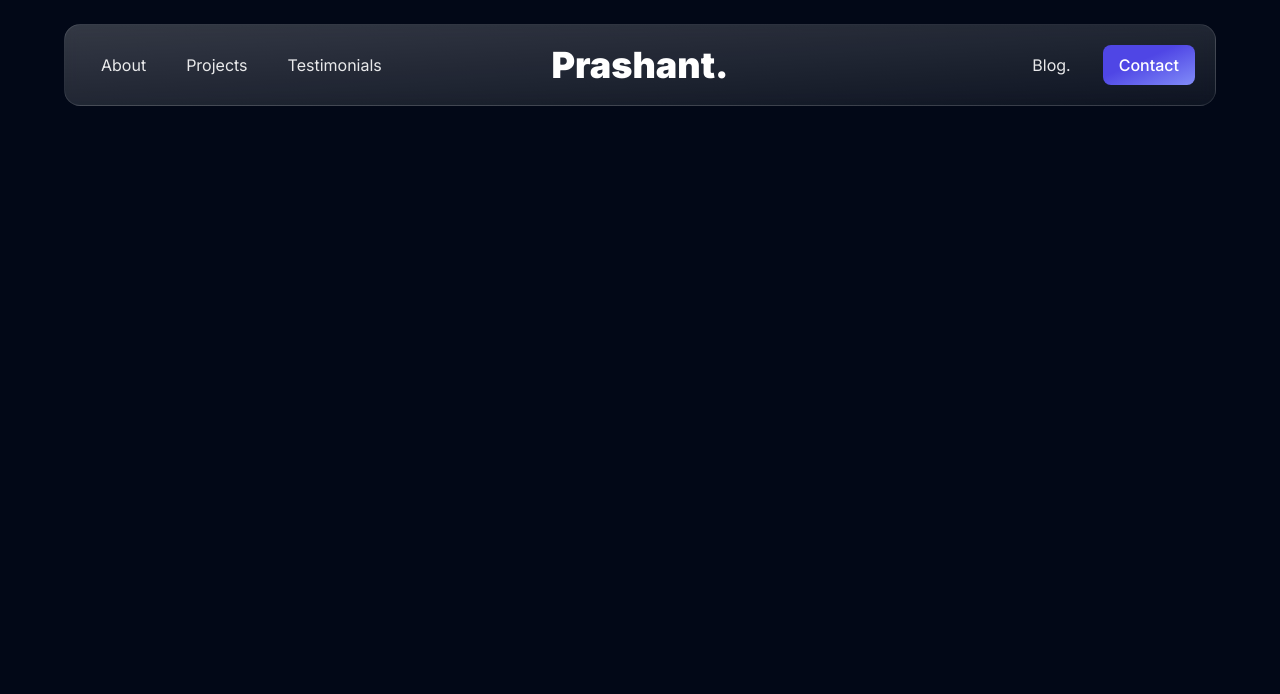
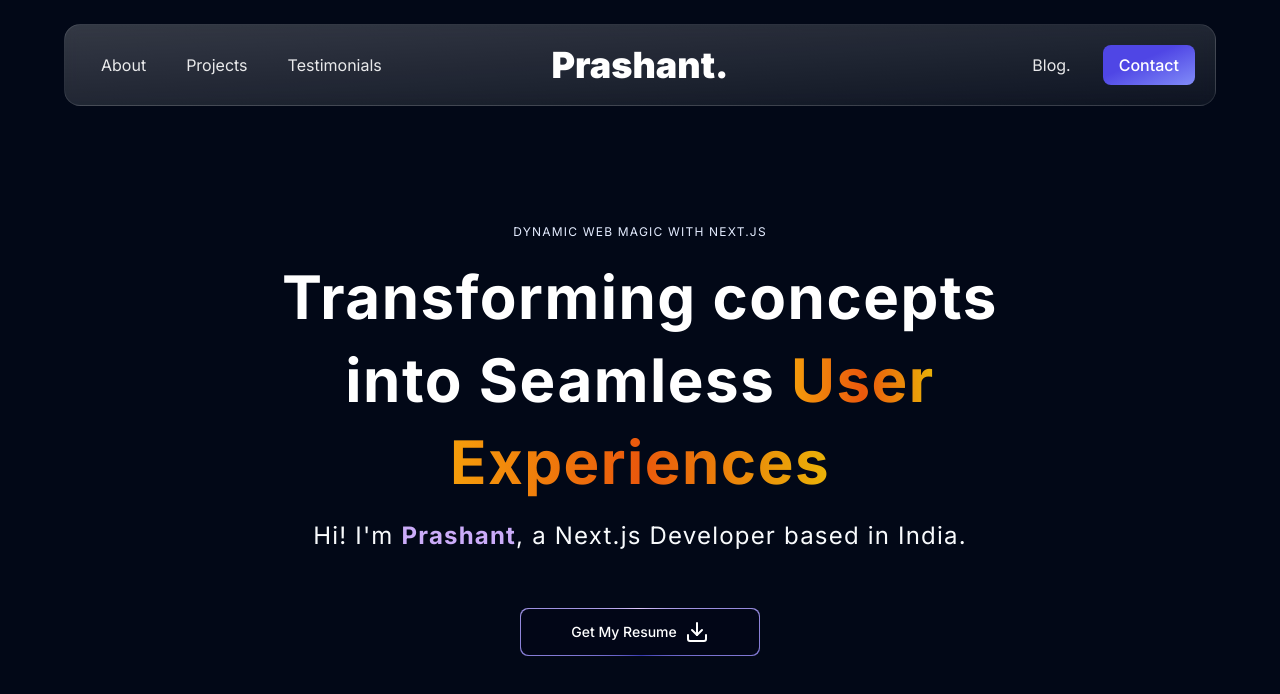
Before and after one commit to Prashantjha14/portfolio, a Next.js app: page / in a window 1280 px wide. Shown: the top 694 px of the page. Built offline with nearby package versions, Linux system fonts and the light colour scheme.

Commit message:
add hero section

```diff
--- a/src/app/page.tsx
+++ b/src/app/page.tsx
@@ -1,9 +1,13 @@
 import NavBar from "@/components/navbar/NavBar";
+import Hero from "@/components/hero/Hero";
 
 const Home = () => {
   return (
-    <main className="min-h-[200vh]">
-      <NavBar />
+    <main className="relative mx-auto flex flex-col items-center justify-center overflow-hidden text-clip px-5 sm:px-10">
+      <div className="w-full max-w-7xl">
+        <NavBar />
+        <Hero />
+      </div>
     </main>
   );
 };
--- /dev/null
+++ b/src/components/hero/Hero.tsx
@@ -0,0 +1,38 @@
+import React from "react";
+import { TextGenerateEffect } from "@/components/ui/TextGenerateEffect";
+import MagicButton from "@/components/ui/MagicButton";
+import { Icons } from "../shared/Icons";
+
+const Hero = () => {
+  return (
+    <div className="pb-20 pt-36">
+      <div className="relative z-10 my-20 flex justify-center">
+        <div className="flex max-w-[89vw] flex-col items-center justify-center md:max-w-2xl lg:max-w-[60vw]">
+          <p className="max-w-80 text-center text-xs uppercase tracking-widest text-blue-100">
+            Dynamic Web Magic with Next.js
+          </p>
+
+          <TextGenerateEffect
+            words="Transforming concepts into Seamless User Experiences"
+            className="text-center text-[40px] md:text-5xl lg:text-6xl"
+          />
+
+          <p className="mb-4 text-center text-sm md:text-lg md:tracking-wider lg:text-2xl">
+            Hi! I&apos;m <span className="font-bold text-purple">Prashant</span>
+            , a Next.js Developer based in India.
+          </p>
+
+          <a href="#about">
+            <MagicButton
+              title="Get My Resume"
+              icon={<Icons.download />}
+              position="right"
+            />
+          </a>
+        </div>
+      </div>
+    </div>
+  );
+};
+
+export default Hero;
--- a/src/components/navbar/NavBar.tsx
+++ b/src/components/navbar/NavBar.tsx
@@ -34,7 +34,7 @@ const NavBar = () => {
       animate={hidden ? "hidden" : "visible"}
       transition={{ duration: 0.35, ease: "easeInOut" }}
       style={{ cursor: "auto" }}
-      className="fixed inset-x-0 top-0 z-10 mx-auto max-w-6xl border border-white/10 bg-gradient-to-br from-white/20 to-white/5 backdrop-blur md:inset-x-6 md:top-6 md:rounded-2xl"
+      className="fixed inset-x-0 top-0 z-[1000] mx-auto max-w-6xl border border-white/10 bg-gradient-to-br from-white/20 to-white/5 backdrop-blur md:inset-x-6 md:top-6 md:rounded-2xl"
     >
       <div className="flex items-center justify-between gap-1 p-5">
         <span
--- /dev/null
+++ b/src/components/shared/Icons.tsx
@@ -0,0 +1,6 @@
+import type { LucideProps } from "lucide-react";
+import { Download } from "lucide-react";
+
+export const Icons = {
+  download: (props: LucideProps) => <Download />,
+};
--- /dev/null
+++ b/src/components/ui/MagicButton.tsx
@@ -0,0 +1,35 @@
+import React from "react";
+
+interface Props {
+  title: string;
+  icon: React.ReactNode;
+  position: "left" | "right";
+  handleClick?: () => void;
+  otherClasses?: string;
+}
+
+const MagicButton = ({
+  title,
+  icon,
+  position,
+  handleClick,
+  otherClasses,
+}: Props) => {
+  return (
+    <button
+      className="relative inline-flex h-12 w-full overflow-hidden rounded-lg p-px focus:outline-none md:mt-10 md:w-60"
+      onClick={handleClick}
+    >
+      <span className="absolute inset-[-1000%] animate-[spin_2s_linear_infinite] bg-[conic-gradient(from_90deg_at_50%_50%,#E2CBFF_0%,#393BB2_50%,#E2CBFF_100%)]" />
+      <span
+        className={`inline-flex size-full cursor-pointer items-center justify-center gap-2 rounded-lg bg-slate-950 px-7 text-sm font-medium text-white backdrop-blur-3xl ${otherClasses}`}
+      >
+        {position === "left" && icon}
+        {title}
+        {position === "right" && icon}
+      </span>
+    </button>
+  );
+};
+
+export default MagicButton;
--- /dev/null
+++ b/src/components/ui/TextGenerateEffect.tsx
@@ -0,0 +1,54 @@
+"use client";
+import { useEffect } from "react";
+import { motion, stagger, useAnimate } from "framer-motion";
+import { cn } from "@/lib/utils";
+
+export const TextGenerateEffect = ({
+  words,
+  className,
+}: {
+  words: string;
+  className?: string;
+}) => {
+  const [scope, animate] = useAnimate();
+  const wordsArray = words.split(" ");
+  useEffect(() => {
+    animate(
+      "span",
+      {
+        opacity: 1,
+      },
+      {
+        duration: 2,
+        delay: stagger(0.2),
+      }
+    );
+  }, [animate]);
+
+  const renderWords = () => {
+    return (
+      <motion.div ref={scope}>
+        {wordsArray.map((word, idx) => {
+          return (
+            <motion.span
+              key={word + idx}
+              className={`${idx > 3 ? "orange_gradient" : "text-black dark:text-white"} opacity-0`}
+            >
+              {word}{" "}
+            </motion.span>
+          );
+        })}
+      </motion.div>
+    );
+  };
+
+  return (
+    <div className={cn("font-bold", className)}>
+      <div className="my-4">
+        <div className=" leading-snug tracking-wide text-black dark:text-white">
+          {renderWords()}
+        </div>
+      </div>
+    </div>
+  );
+};
--- a/src/styles/globals.css
+++ b/src/styles/globals.css
@@ -73,4 +73,7 @@
   body {
     @apply bg-background text-foreground;
   }
+  .orange_gradient {
+    @apply bg-gradient-to-r from-amber-500 via-orange-600 to-yellow-500 bg-clip-text text-transparent;
+  }
 }
```
